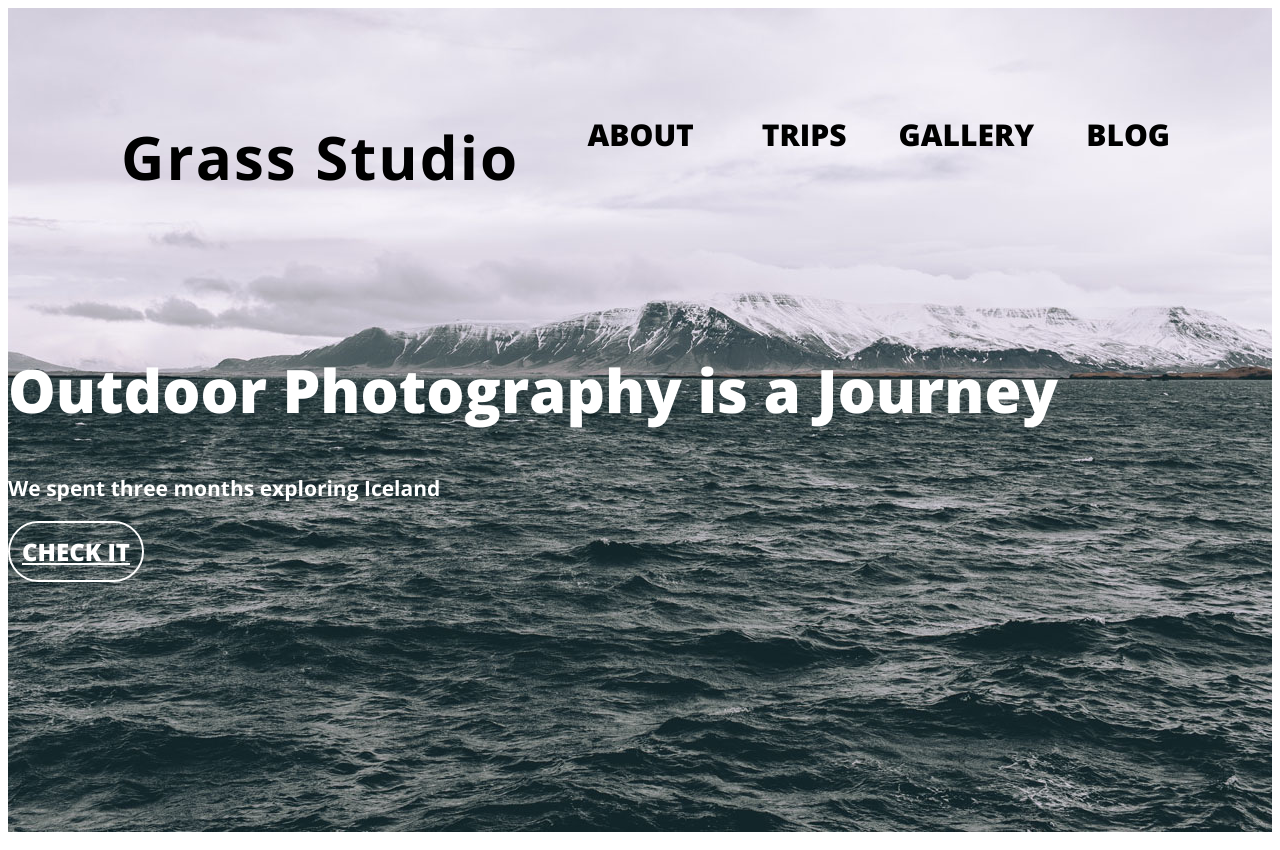
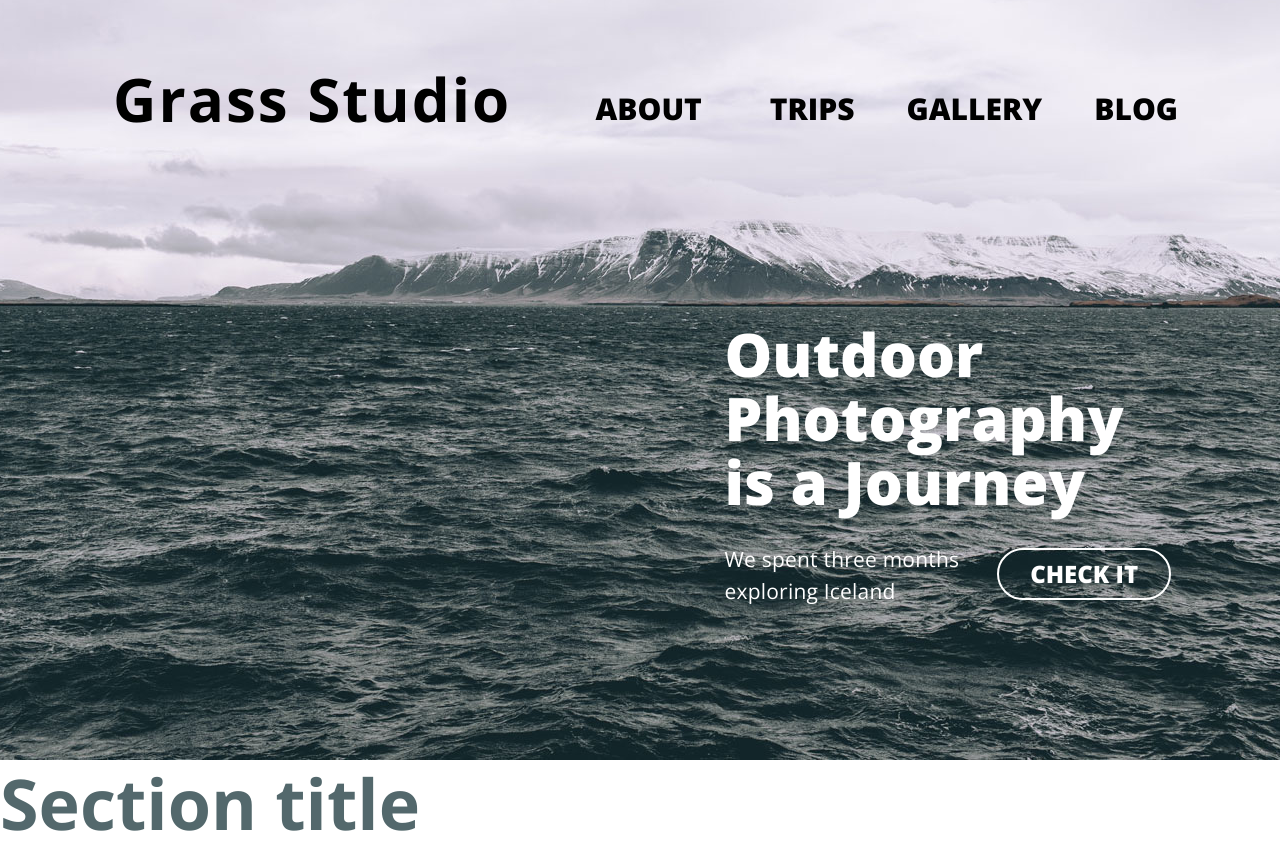
Before and after one commit to zaafy/grass-studio, a plain HTML site: page index.html in a window 1280 px wide. Shown: the top 850 px of the page. Drawn offline with nearby package versions, Linux system fonts and the light colour scheme; files that its build step writes are made by us from their sources; files whose address does not match are found by name.

Commit message:
add new basic styles, add buttons styles, add header hero styles

```diff
--- a/assets/scss/_base.scss
+++ b/assets/scss/_base.scss
@@ -1,4 +1,15 @@
 // base styles
+* {
+  margin: 0;
+  padding: 0;
+
+  &::before,
+  &::after {
+    margin: 0;
+    padding: 0;
+  }
+}
+
 body {
   font-size: 18px;
   box-sizing: border-box;
--- a/assets/scss/_buttons.scss
+++ b/assets/scss/_buttons.scss
@@ -4,9 +4,11 @@
   font-size: 24px;
   line-height: 1;
   font-weight: $font-weight-extrabold;
-  padding: 12px;
+  padding: 12px 31px;
   border-radius: 31px;
   text-transform: uppercase;
+  display: inline-block;
+  text-decoration: none;
 
   &--gray {
     color: $button-color;
--- a/assets/scss/_header.scss
+++ b/assets/scss/_header.scss
@@ -5,12 +5,12 @@
   background-size: auto;
   background-position: bottom;
   background-repeat: no-repeat;
-  height: 103vh;
+  height: 760px;
 
 
 
   &__upper {
-    margin-bottom: 164px;
+    margin-bottom: 186px;
     padding: 62px 102px 0 113px;
     display: flex;
     justify-content: space-between;
@@ -34,18 +34,24 @@
 
 
   &__hero {
-
+    margin: 0 0 0 56.6%;
   }
 
   &__heading {
-
+    margin-bottom: 29px;
+    max-width: 420px;
   }
 
   &__subheading {
-
+    font-size: 21px;
+    font-weight: $font-weight-normal;
+    max-width: 268px;
+    letter-spacing: 0.01em;
+    display: inline-block;
   }
 
   &__cta {
-
+    margin-top: 4px;
+    vertical-align: top;
   }
 }
```
